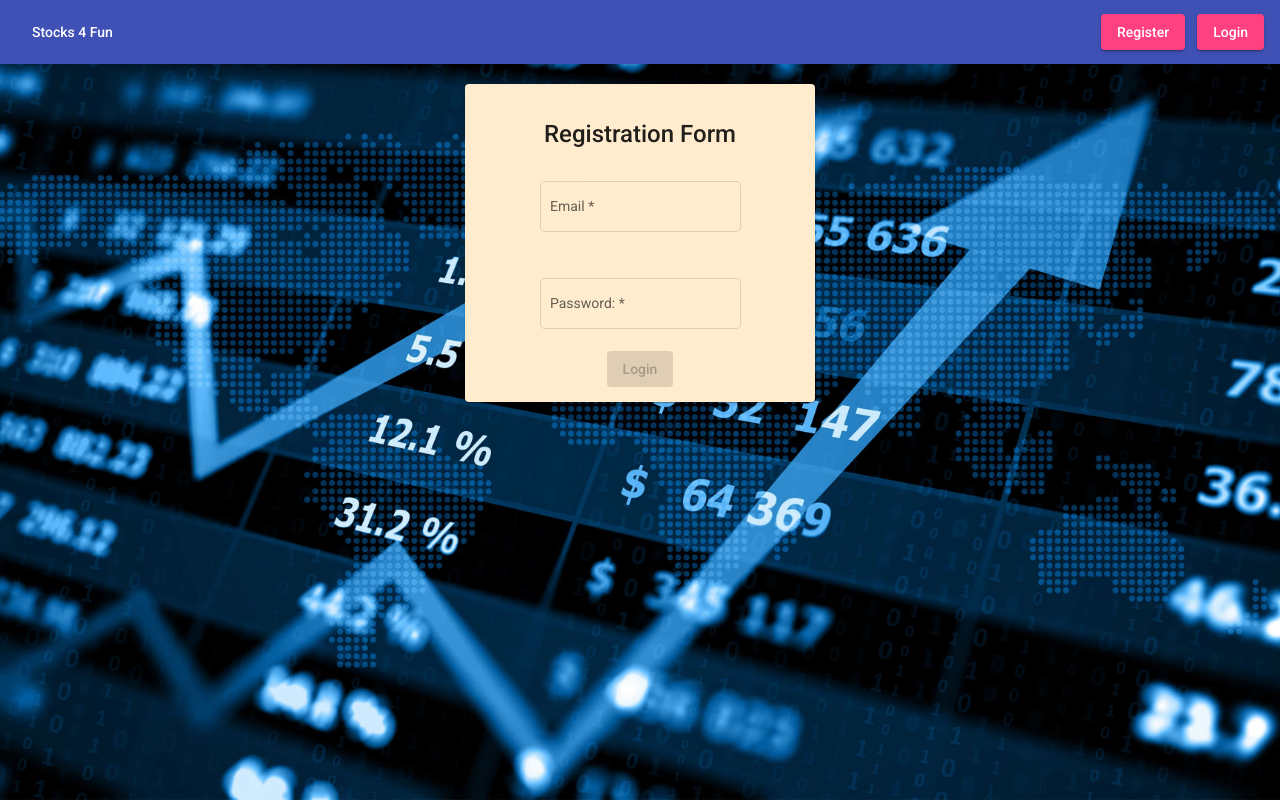
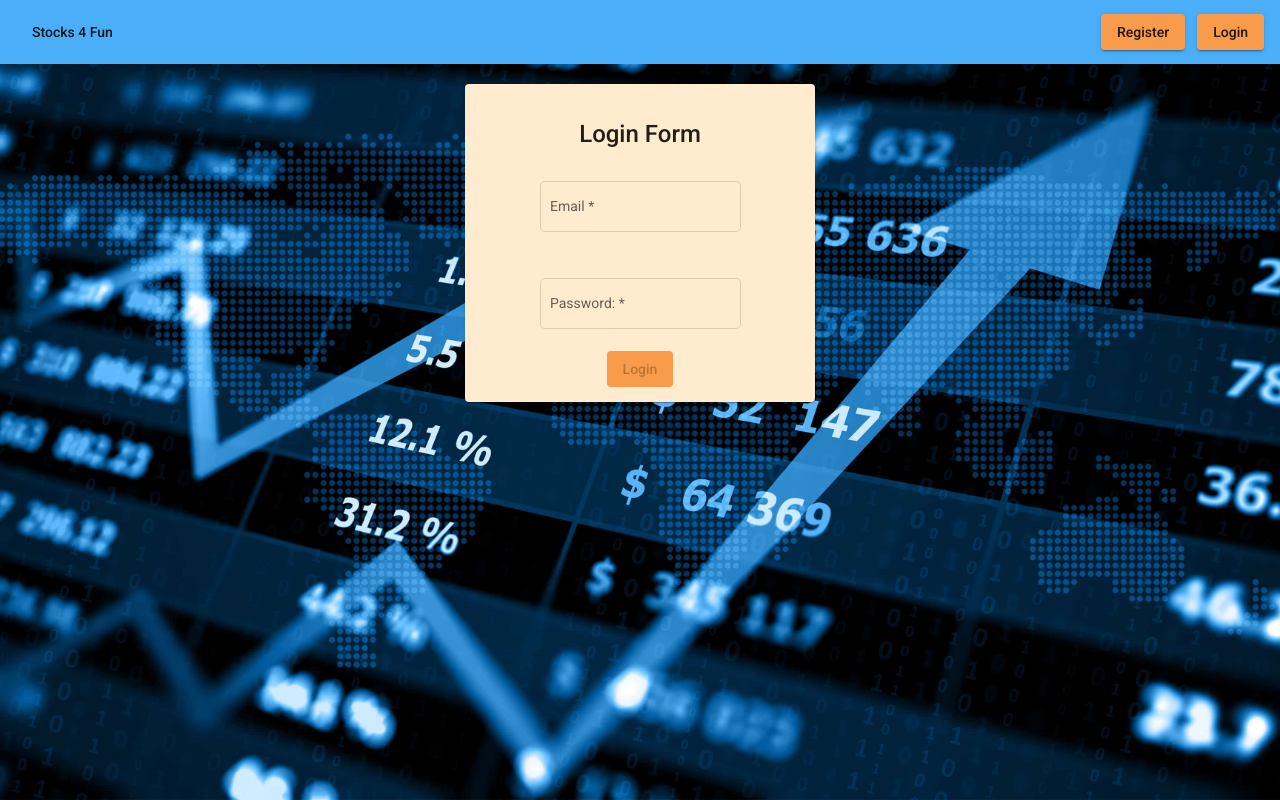
Before and after one commit to jakelemar98/stocks-app, an Angular app in the folder stocks-app/: page /login in a window 1280 px wide. Built offline with nearby package versions, Linux system fonts and the light colour scheme.

Commit message:
changing users-service typo

```diff
--- a/stocks-app/src/app/app.component.html
+++ b/stocks-app/src/app/app.component.html
@@ -1,9 +1,9 @@
-<mat-toolbar color="primary">
+<mat-toolbar style="background-color: #4BAEF8;">
   <mat-toolbar-row>
     <a  mat-button routerLink="/" style="font: 100;">Stocks 4 Fun</a>
     <span class="fill-remaining-space"></span>
-    <a mat-raised-button color="accent" style="margin-right: 12px;" routerLink="/register">Register</a>
-    <a mat-raised-button color="accent" routerLink="/login">Login</a>
+    <a mat-raised-button style="margin-right: 12px; background-color: #F89C4B;" routerLink="/register">Register</a>
+    <a mat-raised-button style="background-color: #F89C4B;" routerLink="/login">Login</a>
   </mat-toolbar-row>
 </mat-toolbar>
 <br>
--- a/stocks-app/src/app/login/login.component.html
+++ b/stocks-app/src/app/login/login.component.html
@@ -1,5 +1,5 @@
 <mat-card class="center" style="background-color: blanchedalmond;">
-  <mat-card-title style="text-align: center; padding: 25px;">Registration Form</mat-card-title>
+  <mat-card-title style="text-align: center; padding: 25px;">Login Form</mat-card-title>
   <mat-card-content>
       <form [formGroup]="loginForm" (ngSubmit)="onLogin()">
         <mat-form-field appearance="outline" class="parent">
@@ -18,7 +18,7 @@
           <mat-error *ngIf="loginForm.controls.password.touched && loginForm.controls.password.errors && loginForm.controls.password.errors.required">must enter an email</mat-error>
         </mat-form-field>
           <div class="parent">
-            <button mat-raised-button type="submit" [disabled]="!loginForm.valid" color="accent">Login</button>
+            <button mat-raised-button type="submit" [disabled]="!loginForm.valid" style="background-color:#F89C4B;">Login</button>
           </div>
         </form>
   </mat-card-content>
```
Also changed, not shown: 10 other files (tests, documents, lock files or other folders).
